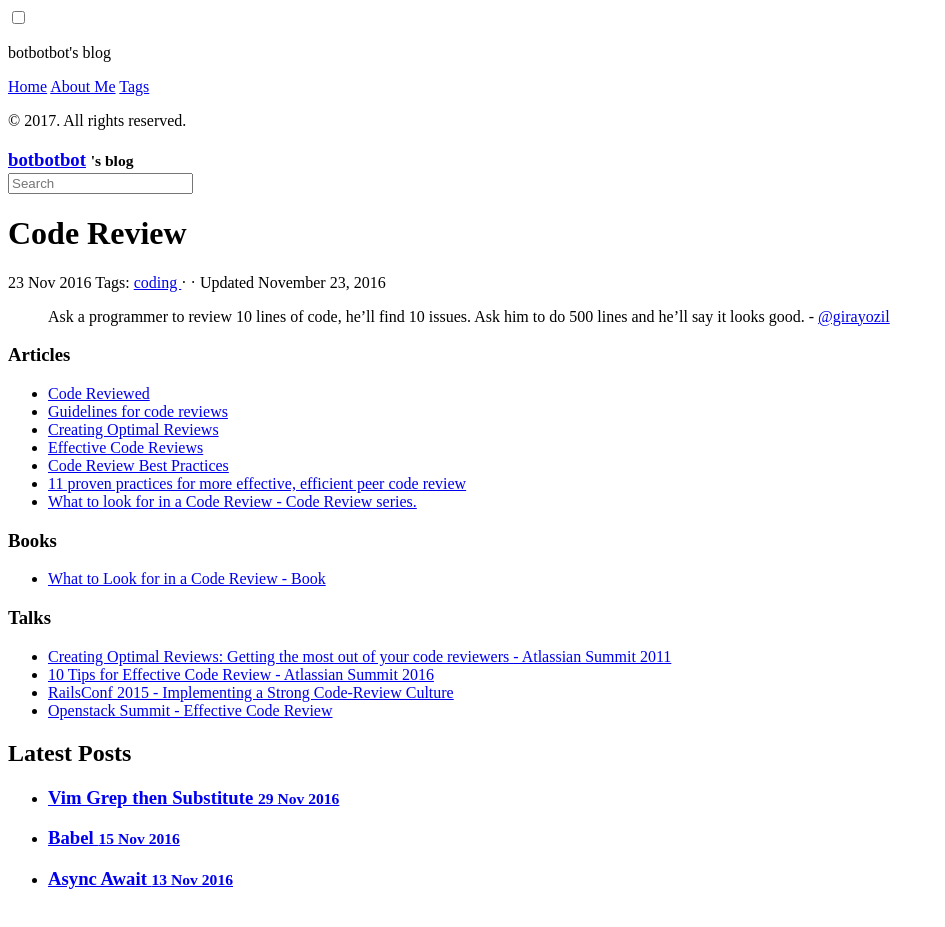
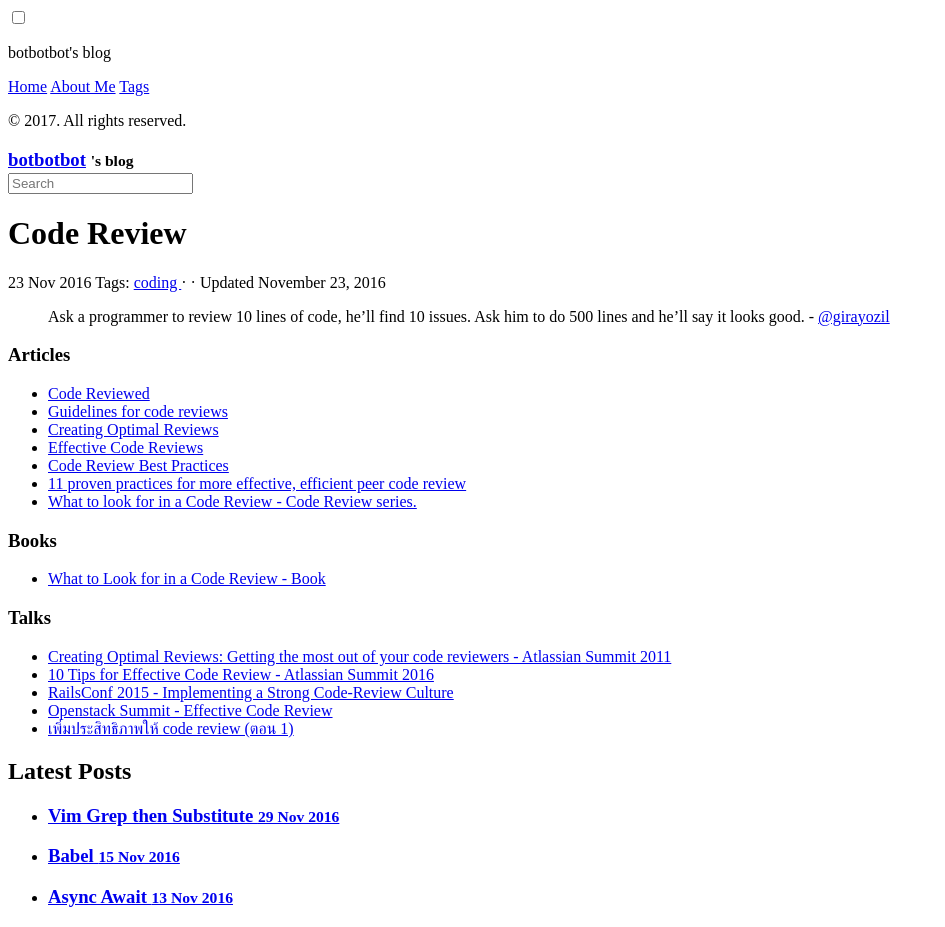
Before and after one commit to ibotdotout/ibotdotout.github.io, a Jekyll site: the page built from _posts/2016-11-23-code-review.md, in a window 1280 px wide. Shown: the whole page, without its empty margins (0-945 px from the left). Built offline with Jekyll 4.4.1, drawn with Linux system fonts in a browser that asks for light colours; nearby versions of some CDN libraries; comment, search, counter and statistics services are not loaded.

Commit message:
update(code-review): add th blog about code review

```diff
--- a/_posts/2016-11-23-code-review.md
+++ b/_posts/2016-11-23-code-review.md
@@ -34,3 +34,5 @@ update_date: 2016-11-23
 * [10 Tips for Effective Code Review - Atlassian Summit 2016](https://www.youtube.com/watch?v=fatTnX8_ZRk)
 * [RailsConf 2015 - Implementing a Strong Code-Review Culture](https://www.youtube.com/watch?v=PJjmw9TRB7s)
 * [Openstack Summit - Effective Code Review](https://www.youtube.com/watch?v=npIk9Zi4lnQ)
+* [เพิ่มประสิทธิภาพให้ code review (ตอน
+  1)](https://medium.com/@lusiaskolonie/เพิ่มประสิทธิภาพให้-code-review-ตอน-1-82f8f0a19e74)
```
